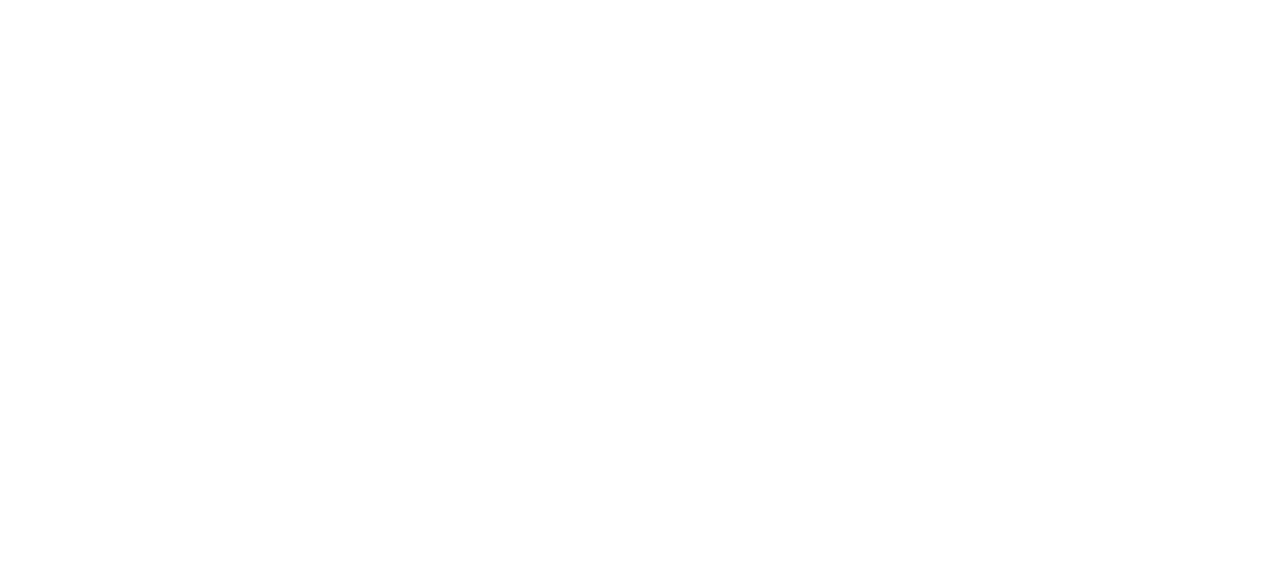
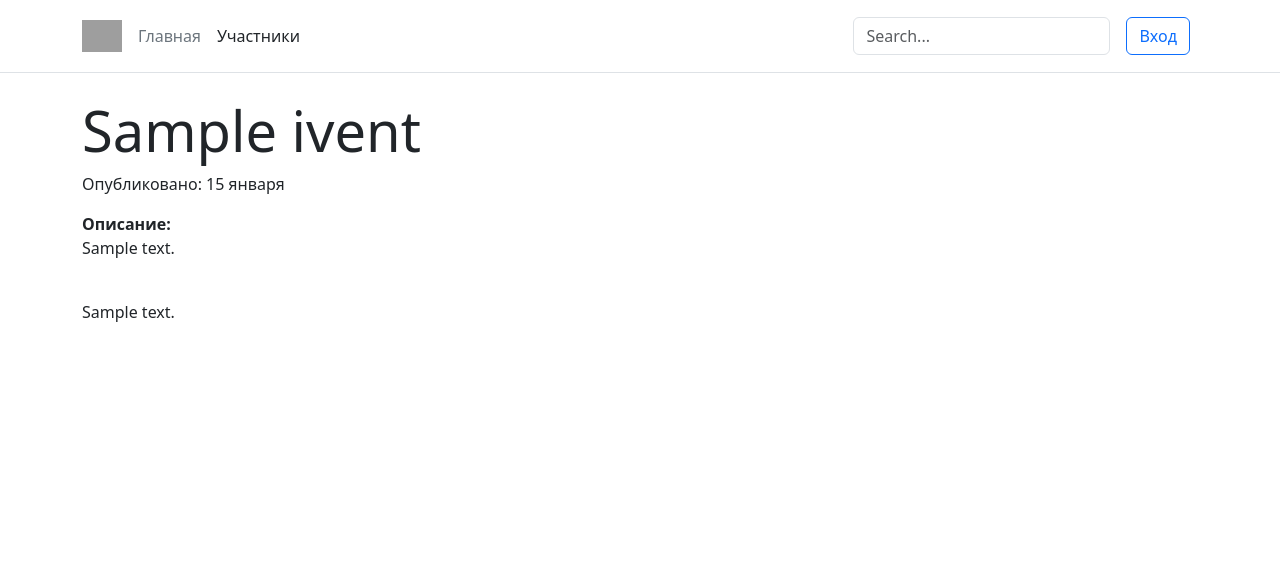
Before and after one commit to mikhailfed68/art_shop_template, a Django app: page /ivents/1/ in a window 1280 px wide. Before the commit the part shown is empty. Shown: the top 564 px of the page. Run offline with Django 4.2, Linux system fonts and the light colour scheme; tables that the repository leaves empty hold one stand-in row (values such as "Sample post"); some libraries are stand-ins or nearby versions; grey boxes are pictures that could not be loaded.

Commit message:
Add detail page for ivents

```diff
--- a/art_vostorg/templates/art_vostorg/ivent_detail.html
+++ b/art_vostorg/templates/art_vostorg/ivent_detail.html
@@ -0,0 +1,20 @@
+{% extends "base.html" %}
+
+{% block title %}{{ ivent.title}}{% endblock %}
+
+{% load thumbnail %}
+
+{% block content %}
+<h6 class="display-4">{{ ivent.title }}</h6>
+
+<div class="clearfix">
+  {% if ivent.title_photo %}
+  <img src="{{ ivent.title_photo.url }}" alt="title-photo" class="float-md-end rounded">
+  {% endif %}
+
+  <p>Опубликовано: {{ ivent.created_at|date:"j E" }}</p>
+  <p><b>Описание: <br> </b>{{ ivent.description }}</p>
+  <br>
+  <p>{{ ivent.body|safe }}</p>
+</div>
+{% endblock %}
--- a/art_vostorg/templates/art_vostorg/ivent_list.html
+++ b/art_vostorg/templates/art_vostorg/ivent_list.html
@@ -66,7 +66,7 @@
             <p class="card-text">{{ ivent.description|truncatewords:10 }}</p>
             <div class="d-flex justify-content-between align-items-center">
               <div class="btn-group">
-                <button type="button" class="btn btn-sm btn-outline-secondary">Открыть</button>
+                <a href="{% url 'art_vostorg:ivent_detail' ivent.id %}" class="btn btn-sm btn-outline-secondary">Открыть</a>
               </div>
               <small class="text-muted">
                 {% load humanize %}
```
